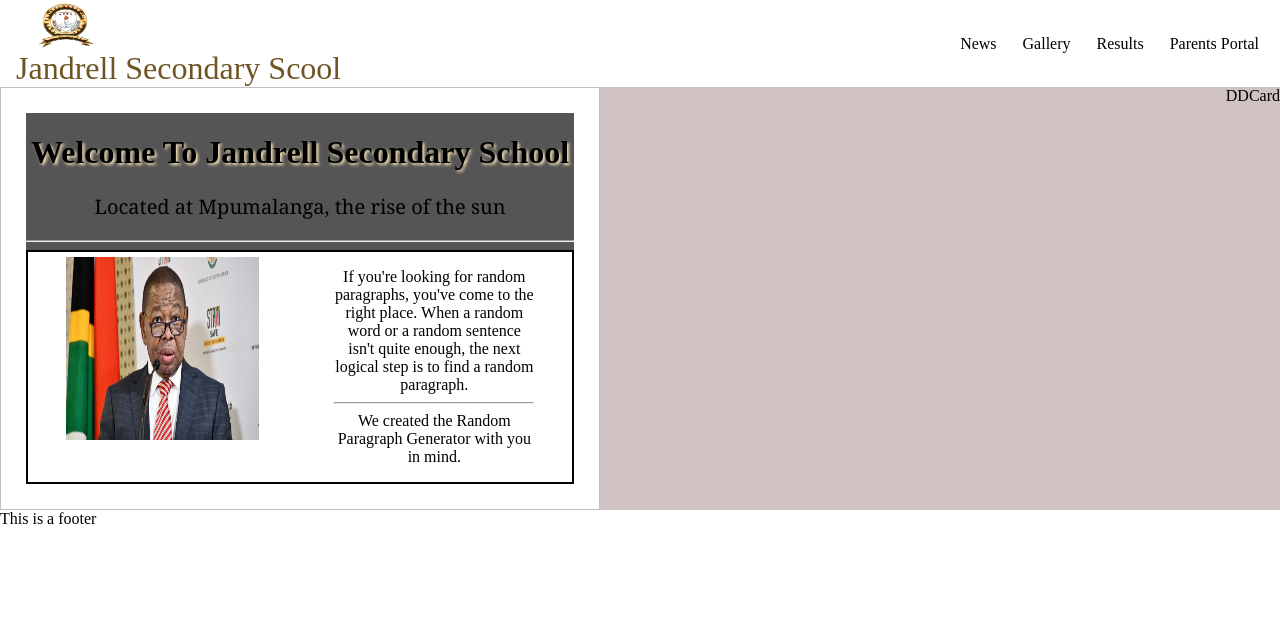
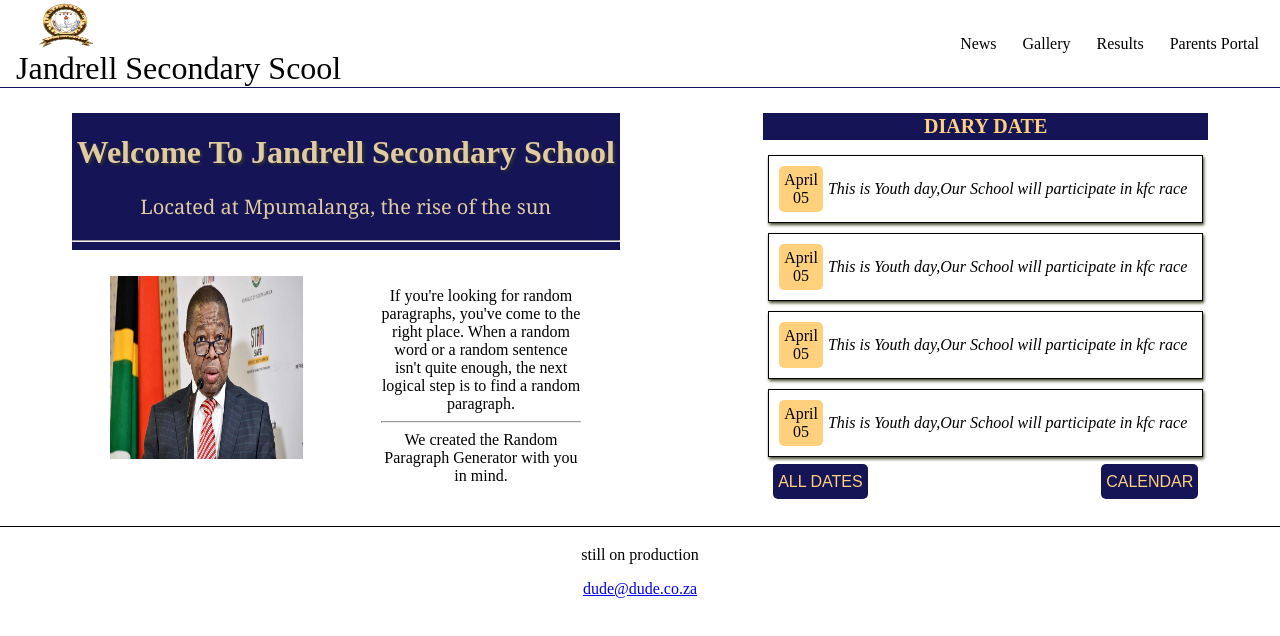
Before and after one commit to mRrobots/Jandrell, a React (Create React App) app: page / in a window 1280 px wide. Shown: the top 636 px of the page. Built offline with nearby package versions, Linux system fonts and the light colour scheme.

Commit message:
feature:ddcard and footer

```diff
--- a/src/app/components/Main/DDCard.js
+++ b/src/app/components/Main/DDCard.js
@@ -1,7 +1,33 @@
-import React from 'react'
+import React from "react";
+import style from "./DDcard.module.css";
 
 export default function DDCard() {
+  function DateEvent() {
+    return (
+      <div className={style.dateEvent}>
+        <div className={style.date}>
+          <div>April</div>
+          <div>05</div>
+        </div>
+        <div className={style.event}>
+          This is Youth day,Our School will participate in kfc race
+        </div>
+      </div>
+    );
+  }
   return (
-    <div>DDCard</div>
-  )
+    <div className={style.ddcard}>
+      <div className={style.heading}>DIARY DATE</div>
+      <div className={style.main}>
+        <DateEvent />
+        <DateEvent />
+        <DateEvent />
+        <DateEvent />
+      </div>
+      <div className={style.footer}>
+        <button>ALL DATES</button>
+        <button>CALENDAR</button>
+      </div>
+    </div>
+  );
 }
--- /dev/null
+++ b/src/app/components/Main/DDcard.module.css
@@ -0,0 +1,78 @@
+.ddcard{
+    padding: 25px;
+    display: flex;
+    flex-direction: column;
+}
+
+.heading{
+    background-color: #141456;
+    color: rgb(255, 209, 125);
+    font-size: 20px;
+    font-style:normal;
+    text-align: center;
+    padding: 2px 20px;
+    font-weight: bold;
+}
+
+.line{
+    background-color: rgb(0, 0, 0);
+    height: 5px;
+}
+
+.main{
+    display: flex;
+    flex-direction: column;
+    justify-content: space-around;
+    align-content: center;
+    padding: 5px;
+}
+
+.dateEvent{
+    display: flex;
+    flex-direction: row;
+    justify-content: space-between;
+    padding: 10px;
+    margin-top: 10px;
+    text-align: center;
+    align-items: center;
+    border: 1px solid black;
+    box-shadow: 1px 2px 3px rgb(65, 69, 33);
+}
+
+.date{
+    background-color: rgb(255, 209, 125);
+    padding: 5px;
+    border-radius: 5px;
+}
+
+.event{
+
+    padding: 5px;
+    font-style: italic;
+}
+.footer{
+    display: flex;
+    flex-direction: row;
+    justify-content: space-between;
+    align-items: center;
+    align-content: center;
+    padding: 2px 10px;
+}
+
+button{
+    border: none;
+    background-color:#141456;
+    color: rgb(255, 209, 125);
+    padding: 5px;
+    text-align: center;
+    text-decoration: none;
+    font-size: 16px;
+    cursor: pointer;
+    border-radius: 5px;
+    height: 35px;
+}
+
+button:hover{
+    background-color:rgb(255, 209, 125);
+    color: black;
+}
--- a/src/app/components/Main/HomeIntro.module.css
+++ b/src/app/components/Main/HomeIntro.module.css
@@ -7,24 +7,24 @@ body{
     display: flex;
     justify-content: space-between;
     flex-direction: column;
-    background-color: white;
+    background-color: rgb(255, 255, 255);
     padding: 25px;
-    border: 1px solid #bfbfbf;
 }
 
 .intro {
-    background-color: #555555;
+    color: rgb(225, 203, 162);
+    background-color: #141456;
     text-align: center;
 }
 .intro h1{
+    font-weight: bold;
     padding: 0 5px;
-    text-shadow: 2px 2px 3px wheat;
+    text-shadow: 2px 2px 3px rgb(52, 51, 50);
 }
 .intro p{
     font-size: 20px;
     font-weight: normal;
     font-family:Georgia, 'Times New Roman', Times, serif;
-    color:#000000;
 }
 
 .welcome{
@@ -33,7 +33,6 @@ body{
     flex-direction: row;
     justify-content:space-around;
     align-content: center;
-    border: 2px solid black;
 }
 
 .welcome img{
@@ -46,7 +45,6 @@ body{
     text-align: center;
     justify-content: center;
     width: 200px;
-    /* height: 200px; */
     text-align: center;
     color: #000000;
 }
--- a/src/app/components/Main/Main.js
+++ b/src/app/components/Main/Main.js
@@ -7,12 +7,8 @@ export default function Main() {
   const mainStyle = {};
   return (
     <div className={MainStyle.main}>
-      <div className="home-intro">
-        <HomeIntro />
-      </div>
-      <div className="diary-date-card">
-        <DDCard />
-      </div>
+      <HomeIntro />
+      <DDCard />
     </div>
   );
 }
--- a/src/app/components/Main/Main.module.css
+++ b/src/app/components/Main/Main.module.css
@@ -3,8 +3,7 @@ body{
 }
 
 .main{
-    background-color: rgb(208, 194, 194);
     display: flex;
-    justify-content: space-between;
+    justify-content: space-around;
     flex-direction: row;
 }
--- a/src/app/components/NavBar/MainBar.module.css
+++ b/src/app/components/NavBar/MainBar.module.css
@@ -12,11 +12,12 @@ body{
     justify-content: space-between;
     align-items: center;
     padding: 0 1rem;
+    border-bottom:1px solid #141456;
 }
 .schoollogo{
     display: flex;
     flex-direction:column;
-    color: rgb(111, 85, 36);
+    color: rgb(0, 0, 0);
 }
 .schoolname{
     font-size: 2.0rem;
--- a/src/app/components/footer/footer.js
+++ b/src/app/components/footer/footer.js
@@ -1,11 +1,19 @@
-import React from 'react'
+import React from "react";
 
 function Footer() {
+  const footer = {
+    "text-align": "center",
+    "border-top": "1px solid black",
+    padding: "3px",
+    "background-color": "white",
+    color: "black",
+  };
   return (
-    <div>
-      This is a footer
-    </div>
-  )
+    <footer style={footer}>
+      <p>still on production</p>
+      <a href="mosismdlalose@gmail.com">dude@dude.co.za</a>
+    </footer>
+  );
 }
 
-export default Footer
+export default Footer;
```
Also changed, not shown: src/app/components/NavBar/Nav.js (+8 -8 lines).
